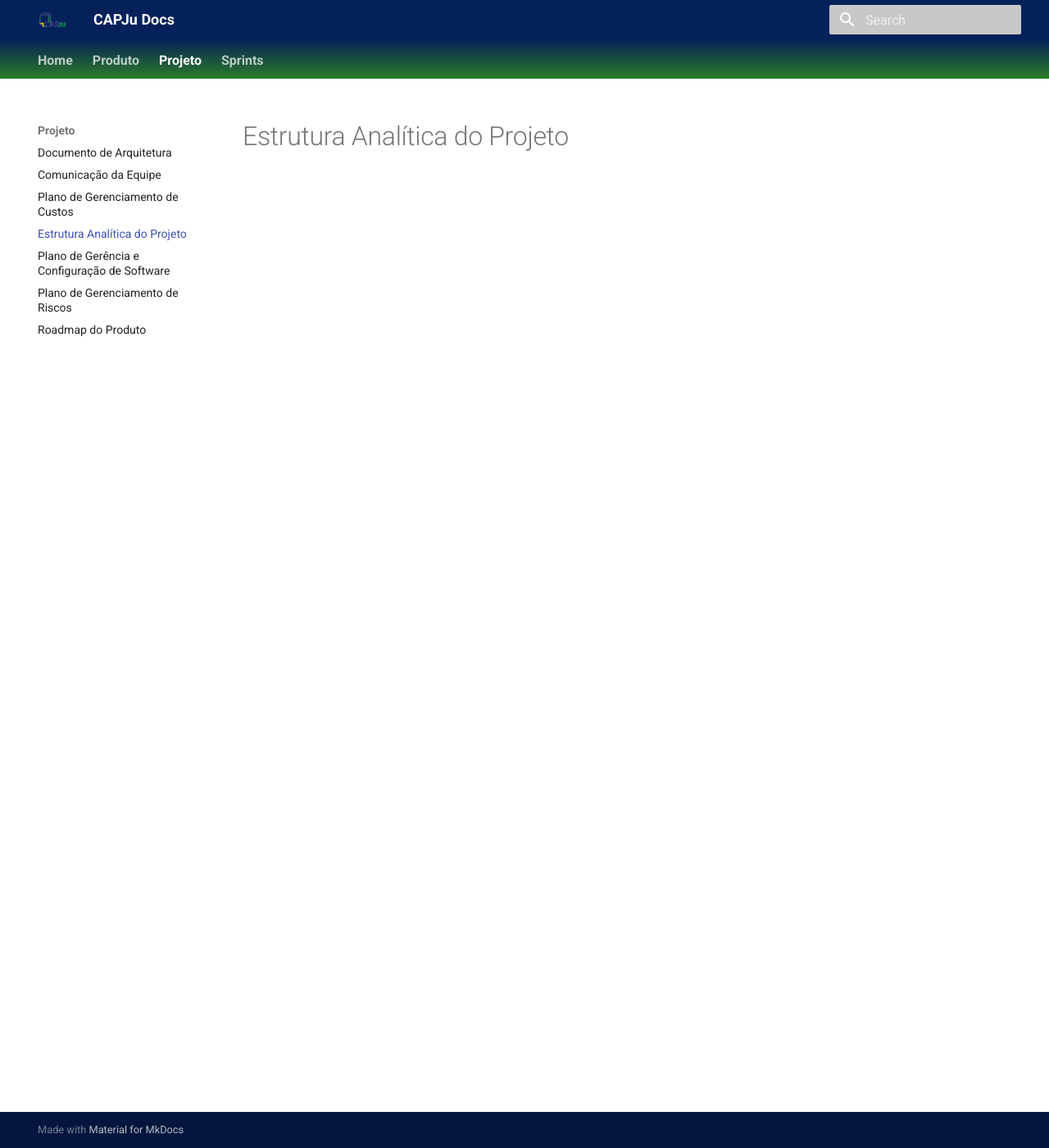
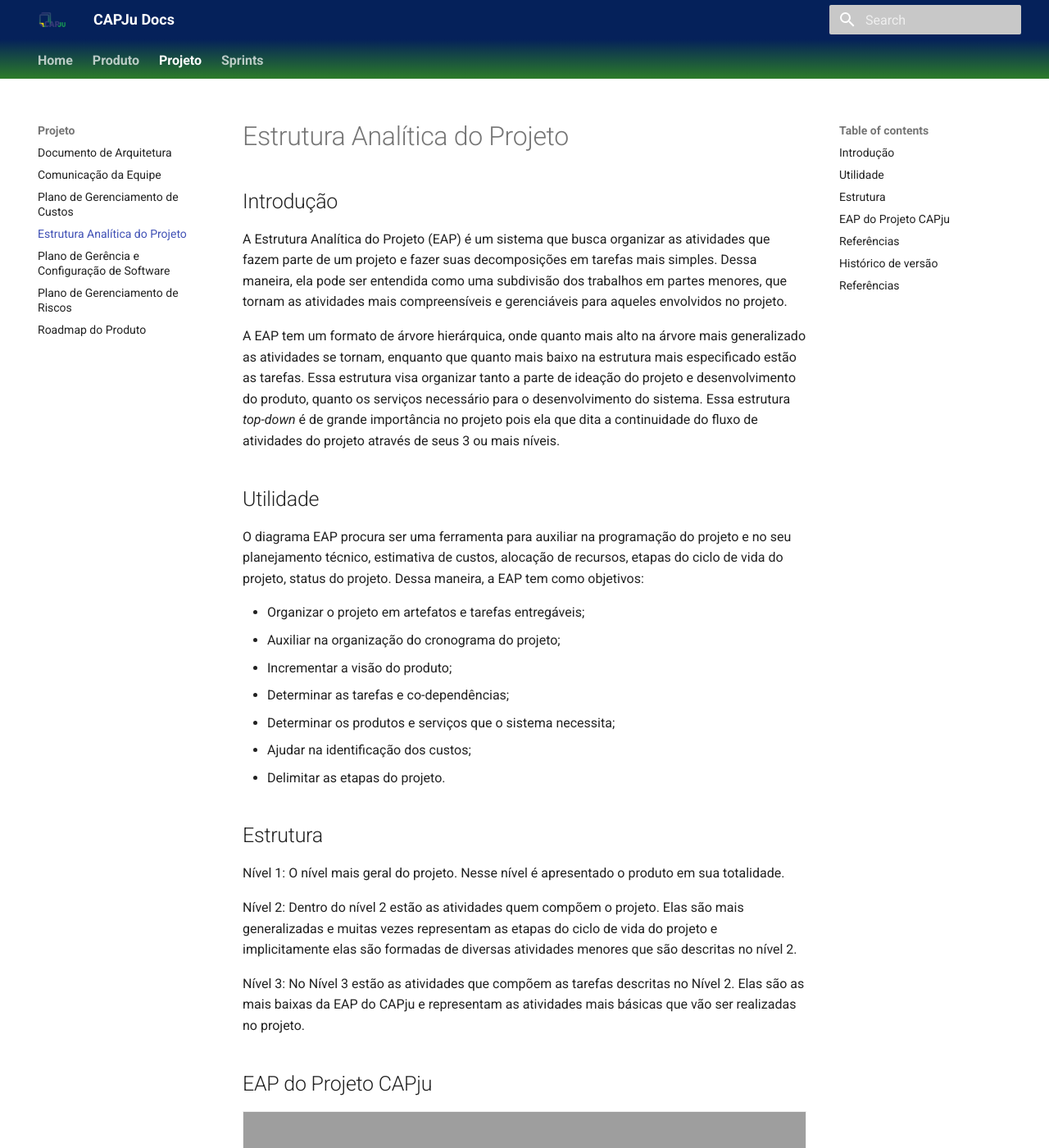
Before and after one commit to fga-eps-mds/2023-2-CAPJu-Doc, an MkDocs documentation site: the page built from docs/projeto/eap.md, in a window 1280 px wide and 1400 px high. Shown: the whole window at 82% size. Built offline with MkDocs 1.6.1 and Material for MkDocs 9.7.7, drawn with Linux system fonts in a browser that asks for light colours; some of the changed text lies outside the part shown; grey boxes are pictures that could not be loaded.

Commit message:
Adiciona primeira versão do documento de EAP

```diff
--- a/docs/projeto/eap.md
+++ b/docs/projeto/eap.md
@@ -1 +1,45 @@
 # Estrutura Analítica do Projeto
+
+## Introdução
+A Estrutura Analítica do Projeto (EAP) é um sistema que busca organizar as atividades que fazem parte de um projeto e fazer suas decomposições em tarefas mais simples. Dessa maneira, ela pode ser entendida como uma subdivisão dos trabalhos em partes menores, que tornam as atividades mais compreensíveis e gerenciáveis para aqueles envolvidos no projeto.
+
+A EAP tem um formato de árvore hierárquica, onde quanto mais alto na árvore mais generalizado as atividades se tornam, enquanto que quanto mais baixo na estrutura mais especificado estão as tarefas. Essa estrutura visa organizar tanto a parte de ideação do projeto e desenvolvimento do produto, quanto os serviços necessário para o desenvolvimento do sistema. Essa estrutura _top-down_ é de grande importância no projeto pois ela que dita a continuidade do fluxo de atividades do projeto através de seus 3 ou mais níveis.
+
+
+## Utilidade
+O diagrama EAP procura ser uma ferramenta para auxiliar na programação do projeto e no seu planejamento técnico, estimativa de custos, alocação de recursos, etapas do ciclo de vida do projeto, status do projeto. Dessa maneira, a EAP tem como objetivos:
+
+ - Organizar o projeto em artefatos e tarefas entregáveis;
+ - Auxiliar na organização do cronograma do projeto;
+ - Incrementar a visão do produto;
+ - Determinar as tarefas e co-dependências;
+ - Determinar os produtos e serviços que o sistema necessita;
+ - Ajudar na identificação dos custos;
+ - Delimitar as etapas do projeto.
+
+
+## Estrutura
+
+Nível 1: O nível mais geral do projeto. Nesse nível é apresentado o produto em sua totalidade.
+
+Nível 2: Dentro do nível 2 estão as atividades quem compõem o projeto. Elas são mais generalizadas e muitas vezes representam as etapas do ciclo de vida do projeto e implicitamente elas são formadas de diversas atividades menores que são descritas no nível 2.
+
+Nível 3: No Nível 3 estão as atividades que compõem as tarefas descritas no Nível 2. Elas são as mais baixas da EAP do CAPju e representam as atividades mais básicas que vão ser realizadas no projeto.
+
+## EAP do Projeto CAPju
+
+<iframe src='https://viewer.diagrams.net/?tags=%7B%7D&target=blank&highlight=0000ff&edit=_blank&layers=1&nav=1&title=EAP.drawio#Uhttps%3A%2F%2Fdrive.google.com%2Fuc%3Fid%3D1FTpA8ZT8dYMNGOZObNBvQJKLJfS9cfmD%26export%3Ddownload' width='100%' height='480px' style='min-width: 640px; min-height: 480px; background-color: #f4f4f4; border: 1px solid #efefef' sandbox='allow-same-origin allow-scripts allow-modals allow-popups allow-popups-to-escape-sandbox'> </iframe>
+
+## Referências
+
+## Histórico de versão
+
+| Data | Versão | Descrição | Autor(es) |
+| ---- | ------ | --------- | --------- |
+| 03/10/2023 | 1.0 | Criação do documento | Washington Bispo |
+
+## Referências
+
+> SPACE & MISSILE SYSTEMS CENTER. SMC System Engineering Primer & Handbook 4-05. Los Angeles,2004.
+
+> JUSTO, Andreia Silva. EAP (Estrutura Analítica do Projeto): o que é, como fazer e qual a diferença entre EAP e Cronograma, 21 jun. 2023. Disponível em: https://www.euax.com.br/2018/12/eap-estrutura-analitica-projeto/. Acesso em: 3 out. 2023.
```
